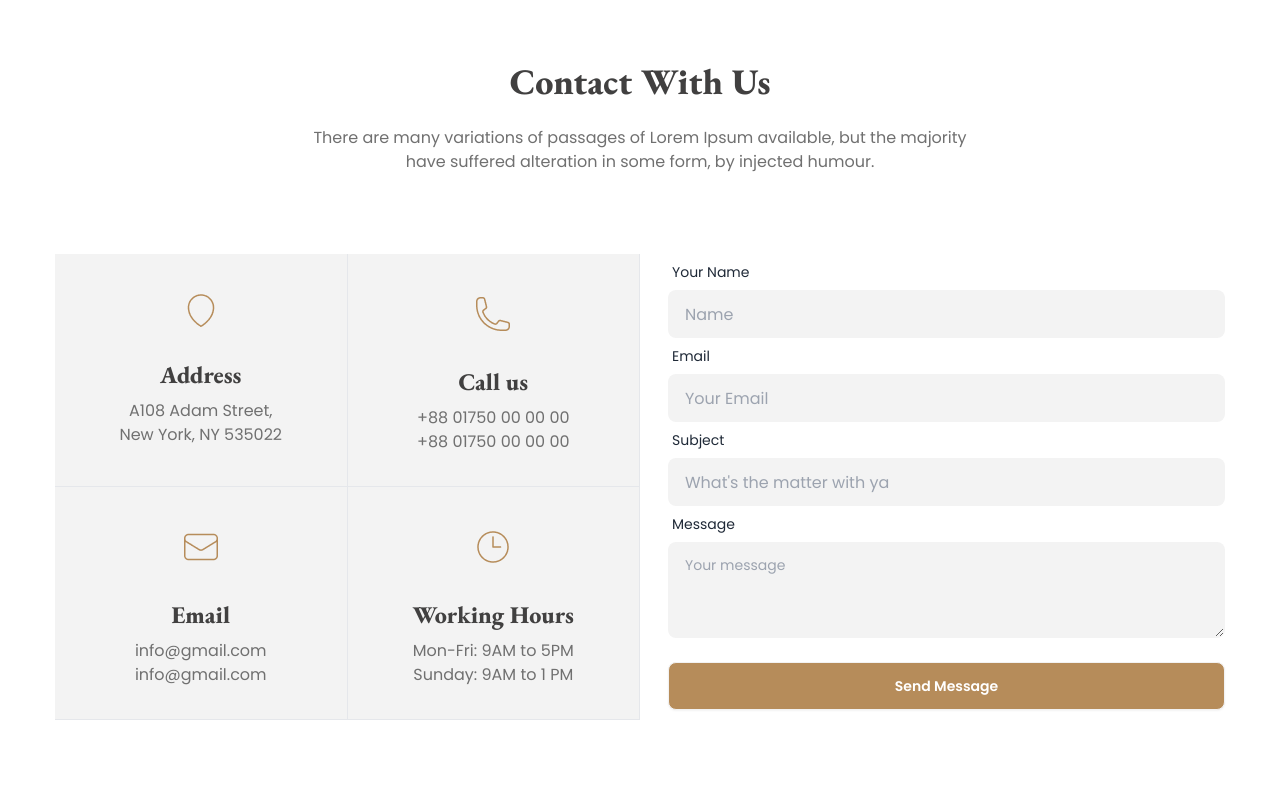
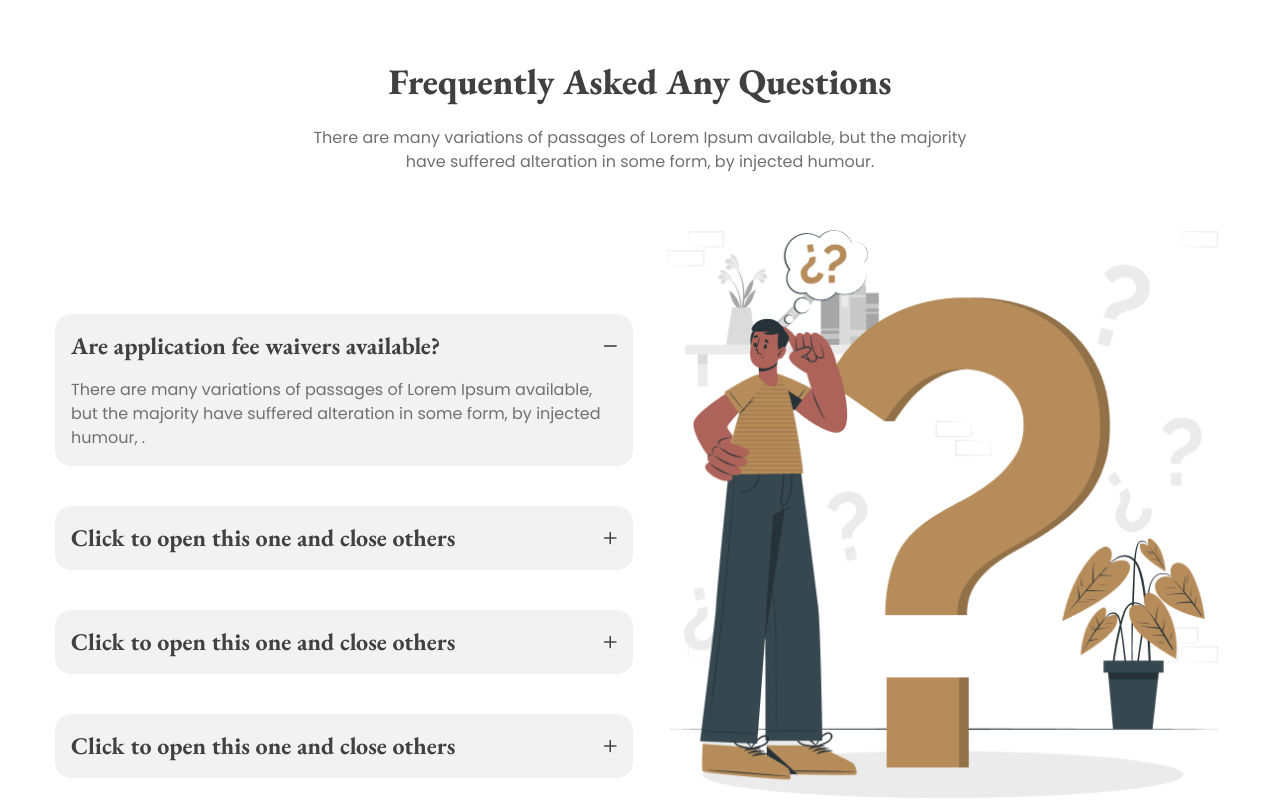
Before and after one commit to DeepsEffect/legal-solution-web, a plain HTML site: page index.html in a window 1280 px wide. Shown: the part 2500-3302 px from the top of the page. Drawn offline with nearby package versions, Linux system fonts and the light colour scheme; files whose address does not match are found by name.

Commit message:
faq added with responsivness

```diff
--- a/index.html
+++ b/index.html
@@ -277,6 +277,56 @@
       </div>
     </section>
     <!-- faq section -->
+    <section>
+      <div class="max-w-2xl mx-auto text-center">
+        <h2 class="text-4xl text-color-black font-extrabold">Frequently Asked Any Questions</h2>
+        <p class="text-color-lgray font-poppins mt-6">There are many variations of passages of Lorem Ipsum available, but the majority have suffered alteration in some form, by injected humour.</p>
+      </div>
+      <div class="flex flex-col lg:flex-row gap-7 items-center lg:mt-14">
+        <div class="lg:w-1/2 mt-16 space-y-5 lg:space-y-10">
+          <div class="collapse collapse-plus bg-base-200">
+            <input type="radio" name="my-accordion-3" checked="checked" />
+            <div class="collapse-title text-2xl font-bold text-color-black">
+              Are application fee waivers available?
+            </div>
+            <div class="collapse-content">
+              <p class="text-base text-color-lgray font-normal font-poppins">There are many variations of passages of Lorem Ipsum available, but the majority have suffered alteration in some form, by injected humour, . </p>
+            </div>
+          </div>
+          <div class="collapse collapse-plus bg-base-200">
+            <input type="radio" name="my-accordion-3" />
+            <div class="collapse-title text-2xl font-bold text-color-black">
+              Click to open this one and close others
+            </div>
+            <div class="collapse-content">
+              <p>hello</p>
+            </div>
+          </div>
+          <div class="collapse collapse-plus bg-base-200">
+            <input type="radio" name="my-accordion-3" />
+            <div class="collapse-title text-2xl font-bold text-color-black">
+              Click to open this one and close others
+            </div>
+            <div class="collapse-content">
+              <p>hello</p>
+            </div>
+          </div>
+          <div class="collapse collapse-plus bg-base-200">
+            <input type="radio" name="my-accordion-3" />
+            <div class="collapse-title text-2xl font-bold text-color-black">
+              Click to open this one and close others
+            </div>
+            <div class="collapse-content">
+              <p>hello</p>
+            </div>
+          </div>
+        </div>
+        <div>
+          <img src="./images/faq.png" alt="">
+        </div>
+      </div>
+    </section>
+    <!-- Contact section -->
     <section class="my-32">
       <div class="text-center mb-20 max-w-2xl mx-auto">
         <h2 class="text-color-black text-4xl font-extrabold mb-6">Contact With Us</h2>
```
